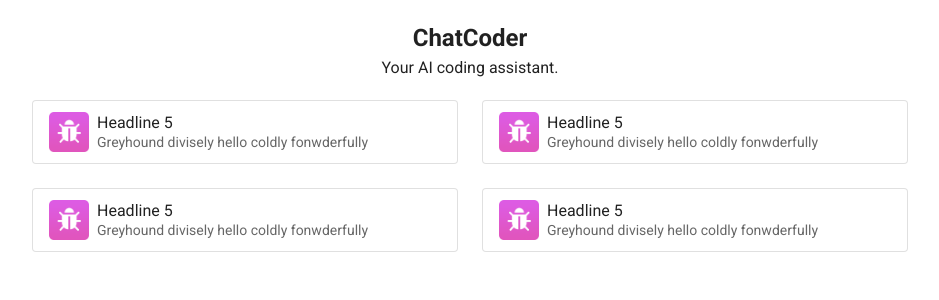
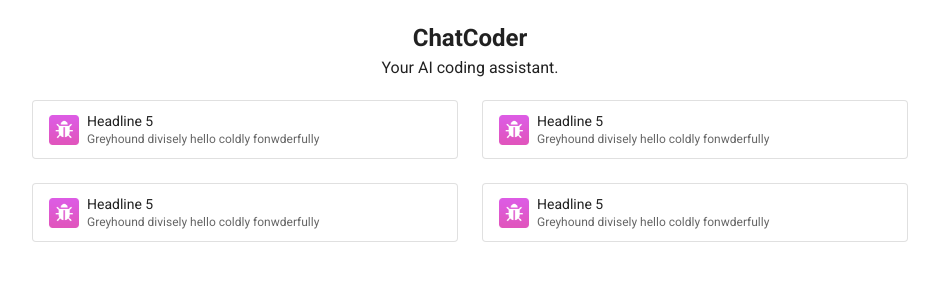
Before and after one commit to saeedmaldosary/vuetify-ChatCoder, a Vue app: page /#/ in a window 1280 px wide. Shown: the top 300 px of the page, without its empty margins (170-1109 px from the left). Built offline with nearby package versions, Linux system fonts and the light colour scheme.

Commit message:
Change size

```diff
--- a/src/components/CardItem.vue
+++ b/src/components/CardItem.vue
@@ -1,12 +1,14 @@
 <template>
   <v-card outlined>
     <v-list-item>
-      <v-avatar tile size="40" class="mr-2">
+      <v-avatar tile size="30" class="mr-2">
         <img :src="iconPath" />
       </v-avatar>
       <v-list-item-content>
-        <v-list-item-title> Headline 5 </v-list-item-title>
-        <v-list-item-subtitle class="text-wrap"
+        <v-list-item-title style="font-size: 14px">
+          Headline 5
+        </v-list-item-title>
+        <v-list-item-subtitle style="font-size: 12px" class="text-wrap"
           >Greyhound divisely hello coldly fonwderfully</v-list-item-subtitle
         >
       </v-list-item-content>
```
